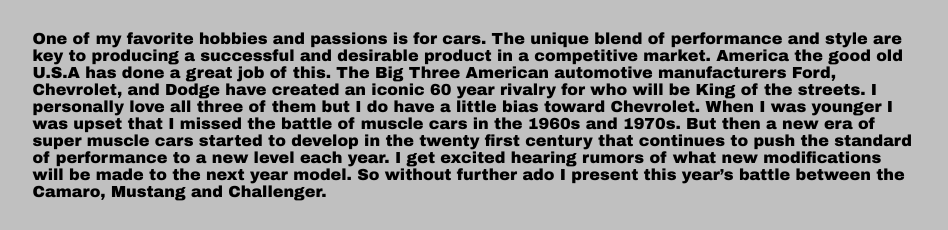
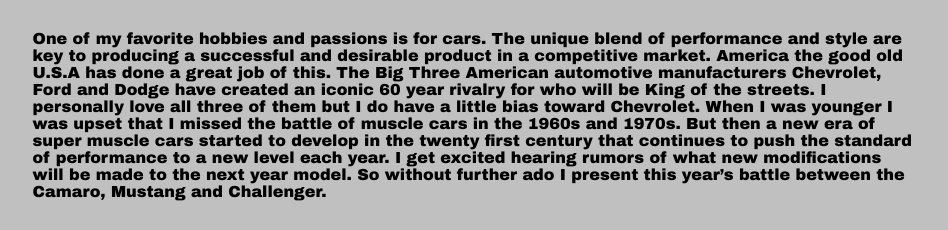
Before and after one commit to jhale40/jhpages, a plain HTML site: page index.html in a window 1280 px wide. Shown: the part 201-431 px from the top of the page, without its empty margins (165-1113 px from the left). Drawn offline with Linux system fonts and the light colour scheme.

Commit message:
Update index.html

```diff
--- a/index.html
+++ b/index.html
@@ -14,7 +14,7 @@
     <main>
       <div class="intro">
         <h2>Introduction</h2>
-        <p>One of my favorite hobbies and passions is for cars. The unique blend of performance and style are key to producing a successful and desirable product in a competitive market. America the good old U.S.A has done a great job of this. The Big Three American automotive manufacturers Ford, Chevrolet, and Dodge have created an iconic 60 year rivalry for who will be King of the streets. I personally love all three of them but I do have a little bias toward Chevrolet. When I was younger I was upset that I missed the battle of muscle cars in the 1960s and 1970s. But then a new era of super muscle cars started to develop in the twenty first century that continues to push the standard of performance to a new level each year. I get excited hearing rumors of what new modifications will be made to the next year model. So without further ado I present this year’s battle between the Camaro, Mustang and Challenger.
+        <p>One of my favorite hobbies and passions is for cars. The unique blend of performance and style are key to producing a successful and desirable product in a competitive market. America the good old U.S.A has done a great job of this. The Big Three American automotive manufacturers Chevrolet, Ford and Dodge have created an iconic 60 year rivalry for who will be King of the streets. I personally love all three of them but I do have a little bias toward Chevrolet. When I was younger I was upset that I missed the battle of muscle cars in the 1960s and 1970s. But then a new era of super muscle cars started to develop in the twenty first century that continues to push the standard of performance to a new level each year. I get excited hearing rumors of what new modifications will be made to the next year model. So without further ado I present this year’s battle between the Camaro, Mustang and Challenger.
         </p>
       </div>
 <!--Camaro Section-->
```
